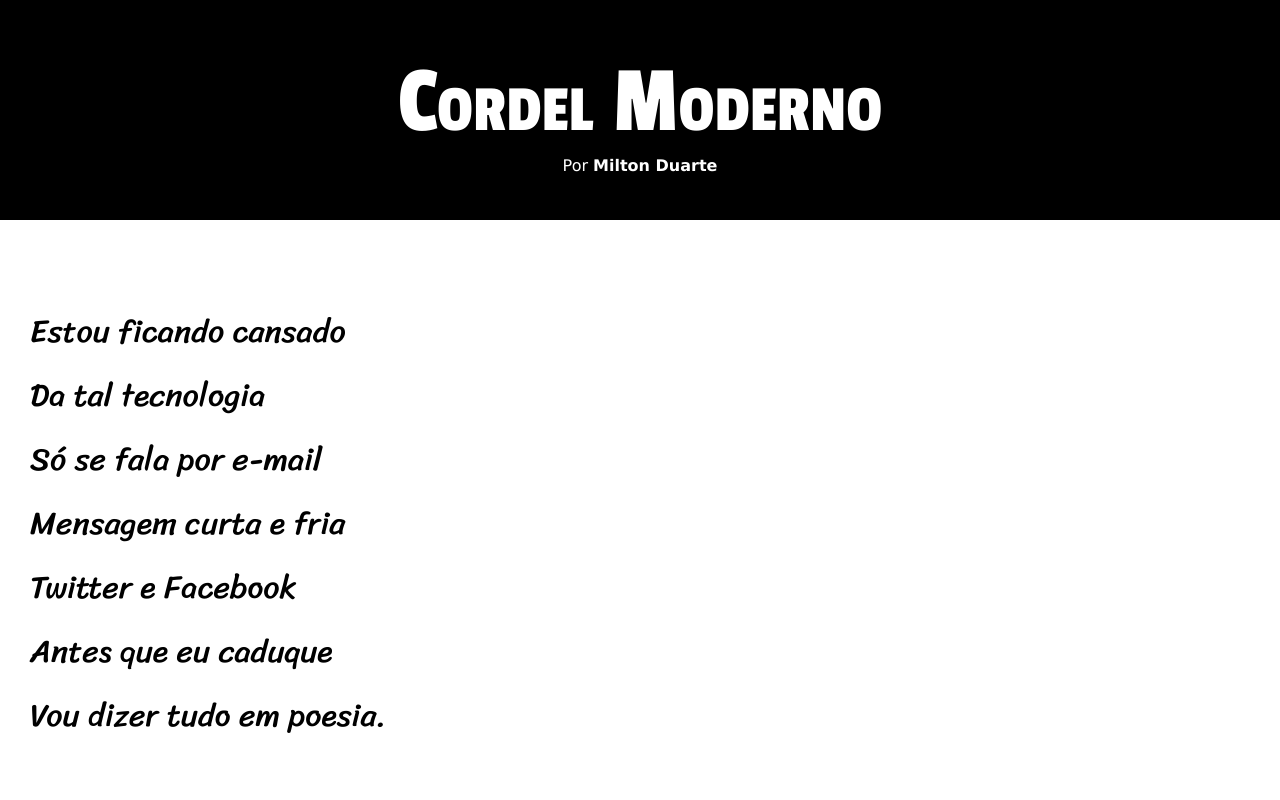
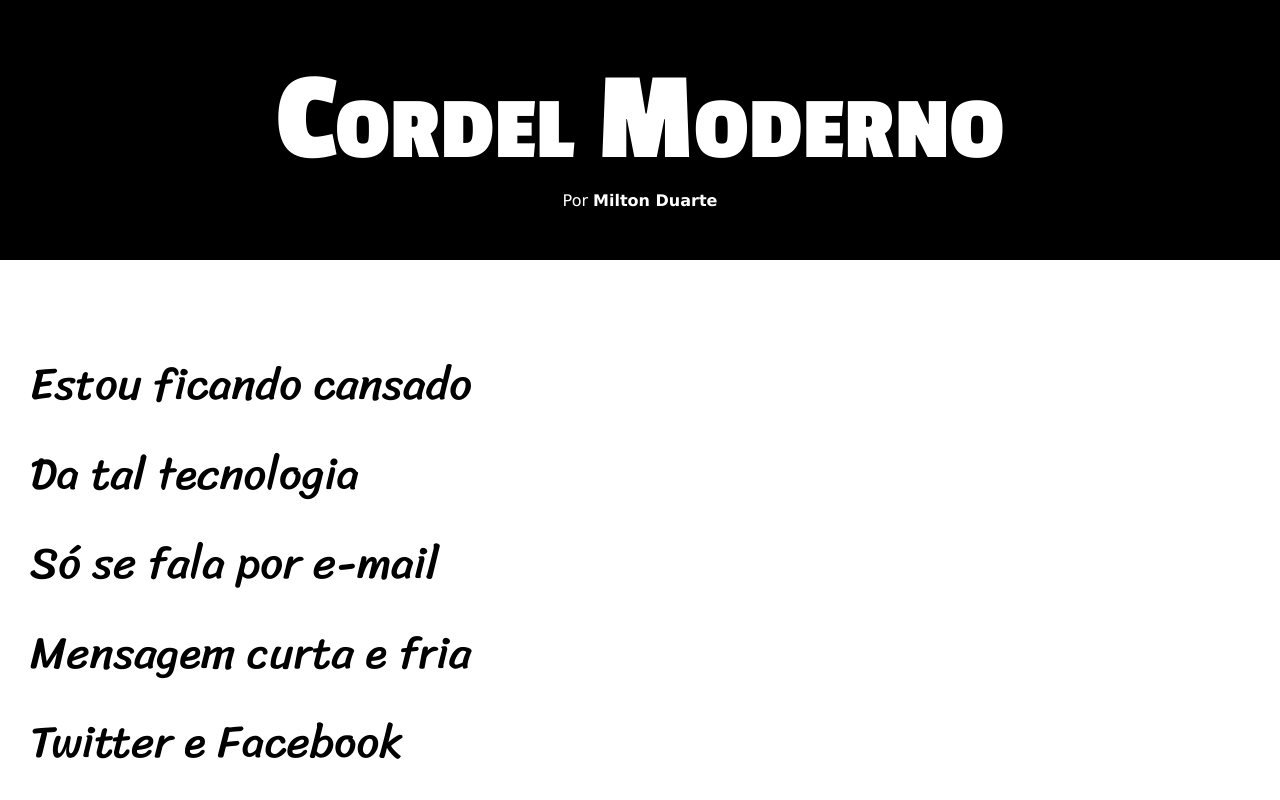
Before and after one commit to Julioo-Cesar/html-e-css, a plain HTML site: page MODULO 3/desafios/desafio12/index.html in a window 1280 px wide. Shown: the top 800 px of the page. Drawn offline with Linux system fonts and the light colour scheme.

Commit message:
atualização nos estilos e tamanhos da fonte

```diff
--- a/MODULO 3/desafios/desafio12/estilo/style.css
+++ b/MODULO 3/desafios/desafio12/estilo/style.css
@@ -1,10 +1,11 @@
 @import url('https://fonts.googleapis.com/css2?family=Passion+One:wght@400;700;900&display=swap');
+
 @import url('https://fonts.googleapis.com/css2?family=Sriracha&display=swap');
 
 :root {
-    --fonte1: Verdana, Geneva, Tahoma, sans-serif;
-    --fonte2: 'Passion One', cursive;
-    --fonte3: 'Sriracha', cursive;
+    --fonte-padrao: Verdana, Geneva, Tahoma, sans-serif;
+    --fonte-titulo: 'Passion One', cursive;
+    --fonte-poema: 'Sriracha', cursive;
 }
 
 * {
@@ -16,7 +17,8 @@
 
 html, body {
     min-height: 100vh;
-    font-family: var(--fonte1);
+    background-color: darkgray;
+    font-family: var(--fonte-padrao);
 }
 
 header {
@@ -24,17 +26,12 @@ header {
 
     color: white;
 
-    height: 220px;
-
-    max-width: 100vw;
-
     text-align: center;
 }
 
 header h1 {
-    font-family: var(--fonte2);
-    font-weight: normal;
-    font-size: 6em;
+    font-family: var(--fonte-titulo);
+    font-size: 10vw;
 
     font-variant: small-caps;
 
@@ -59,7 +56,7 @@ header a:hover, footer a:hover {
 }
 
 section {
-    font-size: 2em;
+    font-size: 3.5vw;
 
     padding: 10vh 0 10vh 30px;
 
@@ -77,13 +74,15 @@ section {
 }
 
 .imagem pre {
+    display: inline-block;
+
+    padding: 5px;
+
     background-color: rgba(0, 0, 0, 0.450);
-
-    width: 380px;
 }
 
 pre {
-    font-family: var(--fonte3);
+    font-family: var(--fonte-poema);
 }
 
 section > pre {
```
